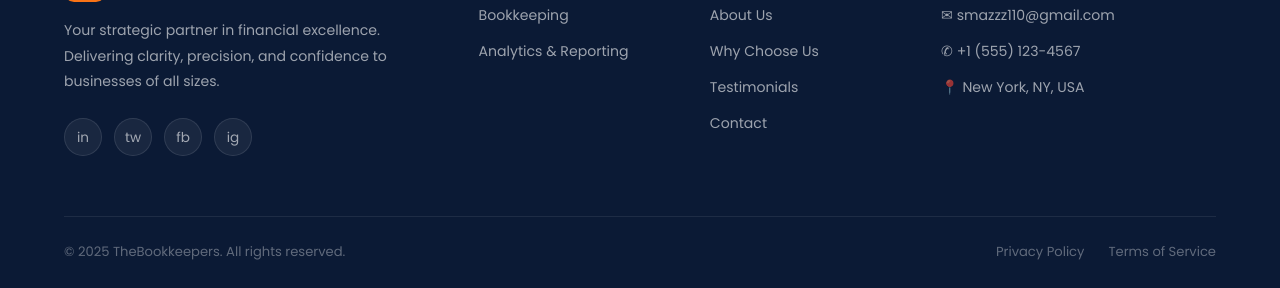
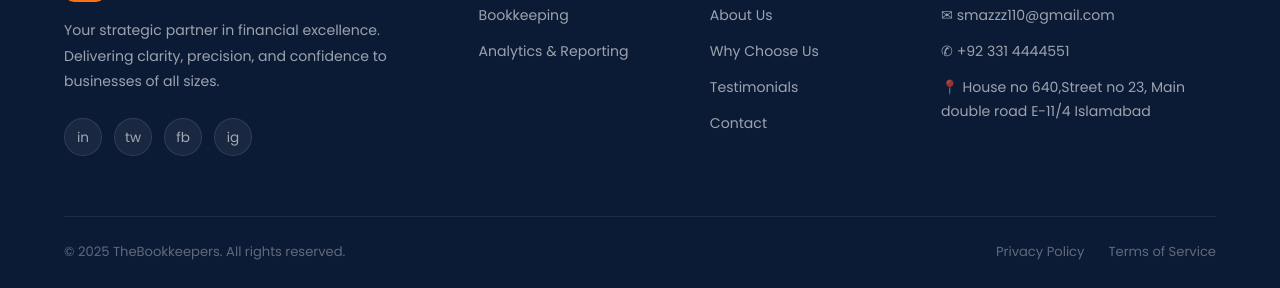
Before and after one commit to thebookkeepers-source/thebookkeepers, a website: page index.html in a window 1280 px wide. Shown: the part 5643-5931 px from the top of the page. Drawn offline with nearby package versions, Linux system fonts and the light colour scheme.

Commit message:
Update index.html

```diff
--- a/index.html
+++ b/index.html
@@ -388,8 +388,8 @@
         <h4>Contact</h4>
         <ul>
           <li><a href="mailto:smazzz110@gmail.com">✉ smazzz110@gmail.com</a></li>
-          <li><a href="tel:+15551234567">&#9990; +1 (555) 123-4567</a></li>
-          <li><a href="#">&#128205; New York, NY, USA</a></li>
+          <li><a href="tel:+15551234567">&#9990; +92 331 4444551</a></li>
+          <li><a href="#">&#128205; House no 640,Street no 23, Main double road E-11/4 Islamabad </a></li>
         </ul>
       </div>
     </div>
```
